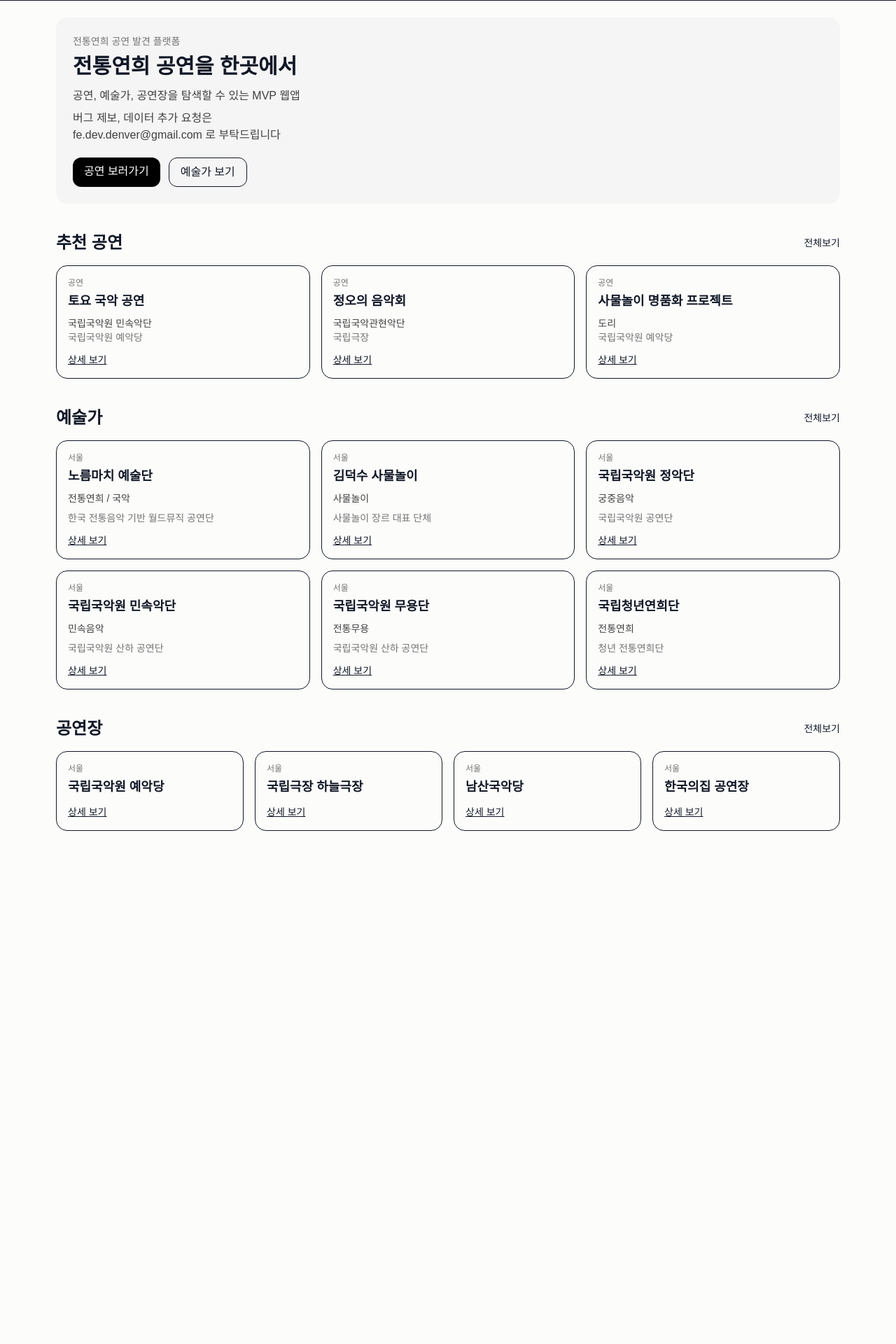
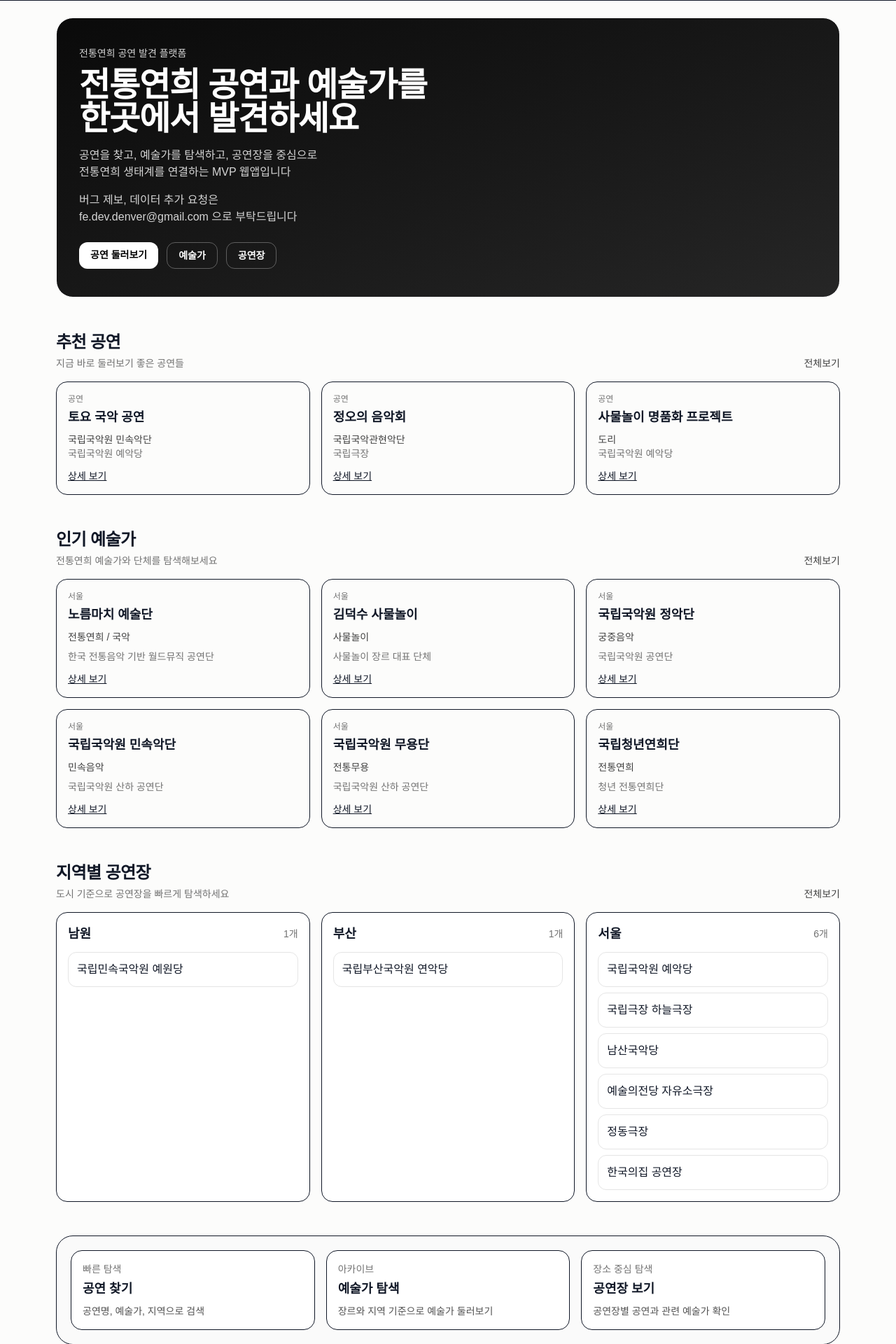
Before and after one commit to hajun-myoung/tal, a Next.js app: page / in a window 1280 px wide. Shown: the part 60-1980 px from the top of the page at 70% size. Before the commit the page ends 1271 px from the top, so only its background shows below. Built offline with nearby package versions, Linux system fonts and the light colour scheme.

Commit message:
[Update]Home Design

```diff
--- a/app/page.tsx
+++ b/app/page.tsx
@@ -1,85 +1,159 @@
 import Link from "next/link";
 import { artists, performances, venues } from "@/lib/data";
+import { groupVenuesByCity } from "@/lib/home";
 import { PerformanceCard } from "@/components/performance-card";
 import { ArtistCard } from "@/components/artist-card";
-import { VenueCard } from "@/components/venue-card";
+import { HomeSectionHeader } from "@/components/home-section-header";
+import { VenueCityGroup } from "@/components/venue-city-group";
 
 export default function HomePage() {
   const featuredPerformances = performances.slice(0, 3);
   const featuredArtists = artists.slice(0, 6);
-  const featuredVenues = venues.slice(0, 4);
+  const groupedVenues = groupVenuesByCity(venues).slice(0, 3);
 
   return (
-    <div className="space-y-10">
-      <section className="rounded-2xl bg-neutral-100 p-6">
-        <p className="mb-2 text-sm text-neutral-500">
+    <div className="space-y-12 pb-12">
+      <section className="overflow-hidden rounded-3xl border bg-gradient-to-br from-neutral-950 to-neutral-800 px-6 py-8 text-white sm:px-8 sm:py-10">
+        <div className="max-w-3xl">
+          <p className="text-sm font-medium text-neutral-300">
             전통연희 공연 발견 플랫폼
           </p>
-        <h1 className="text-3xl font-bold">전통연희 공연을 한곳에서</h1>
-        <p className="mt-3 text-neutral-700">
-          공연, 예술가, 공연장을 탐색할 수 있는 MVP 웹앱
+          <h1 className="mt-3 text-3xl font-bold tracking-tight sm:text-5xl">
+            전통연희 공연과 예술가를
+            <br />
+            한곳에서 발견하세요
+          </h1>
+          <p className="mt-4 max-w-2xl text-sm leading-6 text-neutral-300 sm:text-base">
+            공연을 찾고, 예술가를 탐색하고, 공연장을 중심으로
+            <br />
+            전통연희 생태계를 연결하는 MVP 웹앱입니다
           </p>
-        <p className="mt-2 text-neutral-700">버그 제보, 데이터 추가 요청은</p>
-        <p className="mt-0 text-neutral-700">
-          fe.dev.denver@gmail.com 로 부탁드립니다
+          <p className="mt-4 max-w-2xl text-sm leading-6 text-neutral-300 sm:text-base">
+            버그 제보, 데이터 추가 요청은
+            <br />
+            fe.dev.denver@gmail.com 으로 부탁드립니다
           </p>
 
-        <div className="mt-5 flex gap-3">
+          <div className="mt-6 flex flex-wrap gap-3">
             <Link
               href="/performances"
-            className="rounded-xl bg-black px-4 py-2 text-white"
+              className="rounded-xl bg-white px-4 py-2 text-sm font-semibold text-black transition hover:bg-neutral-200"
             >
-            공연 보러가기
+              공연 둘러보기
             </Link>
-          <Link href="/artists" className="rounded-xl border px-4 py-2">
-            예술가 보기
+            <Link
+              href="/artists"
+              className="rounded-xl border border-white/30 px-4 py-2 text-sm font-semibold text-white transition hover:bg-white/10"
+            >
+              예술가
             </Link>
+            <Link
+              href="/venues"
+              className="rounded-xl border border-white/30 px-4 py-2 text-sm font-semibold text-white transition hover:bg-white/10"
+            >
+              공연장
+            </Link>
+          </div>
         </div>
       </section>
 
       <section>
-        <div className="mb-4 flex items-center justify-between">
-          <h2 className="text-2xl font-semibold">추천 공연</h2>
-          <Link href="/performances" className="text-sm underline">
-            전체보기
-          </Link>
+        <HomeSectionHeader
+          title="추천 공연"
+          description="지금 바로 둘러보기 좋은 공연들"
+          href="/performances"
+        />
+
+        {featuredPerformances.length === 0 ? (
+          <div className="rounded-2xl border p-8 text-center text-neutral-500">
+            아직 등록된 공연이 없습니다.
           </div>
-
-        <div className="grid gap-4 md:grid-cols-3">
+        ) : (
+          <div className="grid gap-4 md:grid-cols-2 xl:grid-cols-3">
             {featuredPerformances.map((item) => (
               <PerformanceCard key={item.id} performance={item} />
             ))}
           </div>
+        )}
       </section>
 
       <section>
-        <div className="mb-4 flex items-center justify-between">
-          <h2 className="text-2xl font-semibold">예술가</h2>
-          <Link href="/artists" className="text-sm underline">
-            전체보기
-          </Link>
+        <HomeSectionHeader
+          title="인기 예술가"
+          description="전통연희 예술가와 단체를 탐색해보세요"
+          href="/artists"
+        />
+
+        {featuredArtists.length === 0 ? (
+          <div className="rounded-2xl border p-8 text-center text-neutral-500">
+            아직 등록된 예술가가 없습니다.
           </div>
-
-        <div className="grid gap-4 sm:grid-cols-2 lg:grid-cols-3">
+        ) : (
+          <div className="grid gap-4 sm:grid-cols-2 xl:grid-cols-3">
             {featuredArtists.map((item) => (
               <ArtistCard key={item.id} artist={item} />
             ))}
           </div>
+        )}
       </section>
 
       <section>
-        <div className="mb-4 flex items-center justify-between">
-          <h2 className="text-2xl font-semibold">공연장</h2>
-          <Link href="/venues" className="text-sm underline">
-            전체보기
-          </Link>
+        <HomeSectionHeader
+          title="지역별 공연장"
+          description="도시 기준으로 공연장을 빠르게 탐색하세요"
+          href="/venues"
+        />
+
+        {groupedVenues.length === 0 ? (
+          <div className="rounded-2xl border p-8 text-center text-neutral-500">
+            아직 등록된 공연장이 없습니다.
           </div>
-
-        <div className="grid gap-4 sm:grid-cols-2 lg:grid-cols-4">
-          {featuredVenues.map((item) => (
-            <VenueCard key={item.id} venue={item} />
+        ) : (
+          <div className="grid gap-4 lg:grid-cols-3">
+            {groupedVenues.map((group) => (
+              <VenueCityGroup
+                key={group.city}
+                city={group.city}
+                venues={group.venues}
+              />
             ))}
           </div>
+        )}
+      </section>
+
+      <section className="grid gap-4 rounded-3xl border bg-neutral-50 p-5 sm:grid-cols-3">
+        <Link
+          href="/performances"
+          className="rounded-2xl border bg-white p-4 transition hover:shadow-sm"
+        >
+          <p className="text-sm text-neutral-500">빠른 탐색</p>
+          <h3 className="mt-1 text-lg font-semibold">공연 찾기</h3>
+          <p className="mt-2 text-sm text-neutral-600">
+            공연명, 예술가, 지역으로 검색
+          </p>
+        </Link>
+
+        <Link
+          href="/artists"
+          className="rounded-2xl border bg-white p-4 transition hover:shadow-sm"
+        >
+          <p className="text-sm text-neutral-500">아카이브</p>
+          <h3 className="mt-1 text-lg font-semibold">예술가 탐색</h3>
+          <p className="mt-2 text-sm text-neutral-600">
+            장르와 지역 기준으로 예술가 둘러보기
+          </p>
+        </Link>
+
+        <Link
+          href="/venues"
+          className="rounded-2xl border bg-white p-4 transition hover:shadow-sm"
+        >
+          <p className="text-sm text-neutral-500">장소 중심 탐색</p>
+          <h3 className="mt-1 text-lg font-semibold">공연장 보기</h3>
+          <p className="mt-2 text-sm text-neutral-600">
+            공연장별 공연과 관련 예술가 확인
+          </p>
+        </Link>
       </section>
     </div>
   );
--- /dev/null
+++ b/components/home-section-header.tsx
@@ -0,0 +1,35 @@
+import Link from "next/link";
+
+type Props = {
+  title: string;
+  description?: string;
+  href?: string;
+  hrefLabel?: string;
+};
+
+export function HomeSectionHeader({
+  title,
+  description,
+  href,
+  hrefLabel = "전체보기",
+}: Props) {
+  return (
+    <div className="mb-4 flex items-end justify-between gap-4">
+      <div>
+        <h2 className="text-2xl font-bold tracking-tight">{title}</h2>
+        {description && (
+          <p className="mt-1 text-sm text-neutral-500">{description}</p>
+        )}
+      </div>
+
+      {href && (
+        <Link
+          href={href}
+          className="shrink-0 text-sm font-medium text-neutral-700 underline-offset-4 hover:underline"
+        >
+          {hrefLabel}
+        </Link>
+      )}
+    </div>
+  );
+}
--- /dev/null
+++ b/components/venue-city-group.tsx
@@ -0,0 +1,30 @@
+import Link from "next/link";
+import type { Venue } from "@/lib/types";
+
+type Props = {
+  city: string;
+  venues: Venue[];
+};
+
+export function VenueCityGroup({ city, venues }: Props) {
+  return (
+    <section className="rounded-2xl border bg-white p-4">
+      <div className="mb-3 flex items-center justify-between">
+        <h3 className="text-lg font-semibold">{city}</h3>
+        <span className="text-sm text-neutral-500">{venues.length}개</span>
+      </div>
+
+      <div className="space-y-2">
+        {venues.map((venue) => (
+          <Link
+            key={venue.id}
+            href={`/venues/${venue.id}`}
+            className="block rounded-xl border border-neutral-200 px-3 py-3 transition hover:bg-neutral-50"
+          >
+            <div className="font-medium">{venue.name}</div>
+          </Link>
+        ))}
+      </div>
+    </section>
+  );
+}
--- /dev/null
+++ b/lib/home.ts
@@ -0,0 +1,22 @@
+import type { Venue } from "@/lib/types";
+
+export function groupVenuesByCity(venues: Venue[]) {
+  const grouped = new Map<string, Venue[]>();
+
+  for (const venue of venues) {
+    const city = venue.city || "기타";
+
+    if (!grouped.has(city)) {
+      grouped.set(city, []);
+    }
+
+    grouped.get(city)!.push(venue);
+  }
+
+  return Array.from(grouped.entries())
+    .sort((a, b) => a[0].localeCompare(b[0], "ko"))
+    .map(([city, items]) => ({
+      city,
+      venues: items.sort((a, b) => a.name.localeCompare(b.name, "ko")),
+    }));
+}
```
Lines whose indentation alone changed are shown as unchanged.
